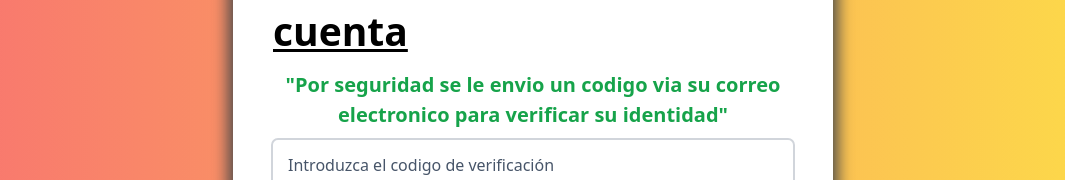
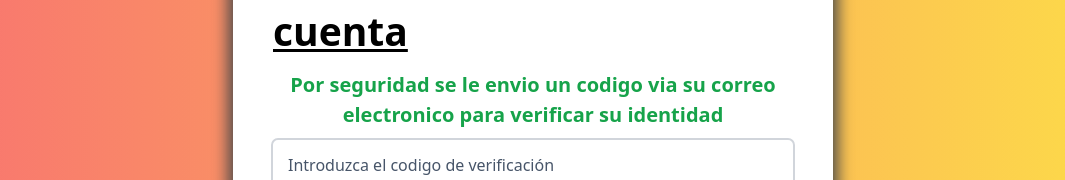
Before and after one commit to BRYANSFM/BRYAN-REUNIONES, a Next.js app: page /auth/crear-usuario/1 in a window 1280 px wide. Shown: the part 296-476 px from the top of the page, without its empty margins (107-1172 px from the left). Built offline with nearby package versions, Linux system fonts and the light colour scheme.

Commit message:
LOGIN terminado con los errores de compilacion arreglados

```diff
--- a/src/app/auth/crear-usuario/[autenticar]/page.tsx
+++ b/src/app/auth/crear-usuario/[autenticar]/page.tsx
@@ -49,7 +49,7 @@ function Autenticar() {
         Autenticacion de la cuenta
       </h1>
      <h1 className=" text-[20px] font-bold text-green-600 text-center">
-        "Por seguridad se le envio un codigo via su correo electronico para verificar su identidad"
+        Por seguridad se le envio un codigo via su correo electronico para verificar su identidad
      </h1>
      <Input
         tipoInput="text"
--- a/src/app/auth/crear-usuario/page.tsx
+++ b/src/app/auth/crear-usuario/page.tsx
@@ -53,7 +53,7 @@ function CrearUsuario() {
     json?.message ?
     toast.error(
     <h1 className="text-[red] font-bold">
-      "Debe llenar todos los campos o verifique los datos introducidos"
+      Debe llenar todos los campos o verifique los datos introducidos
     </h1>)
     :
     // toast.success("hola")
```
